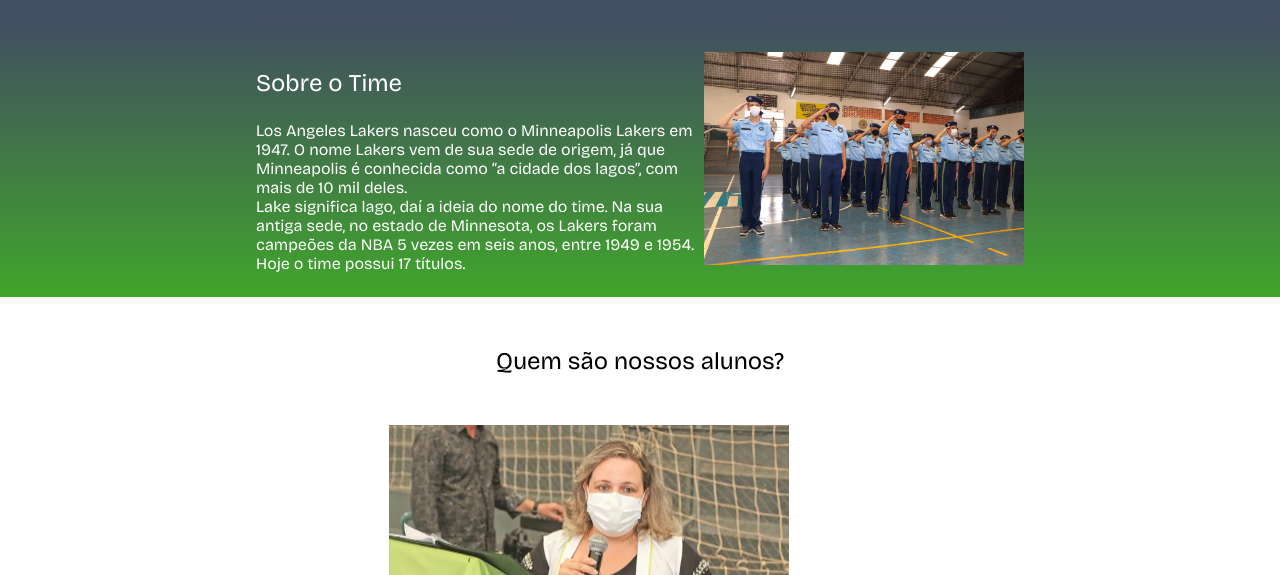
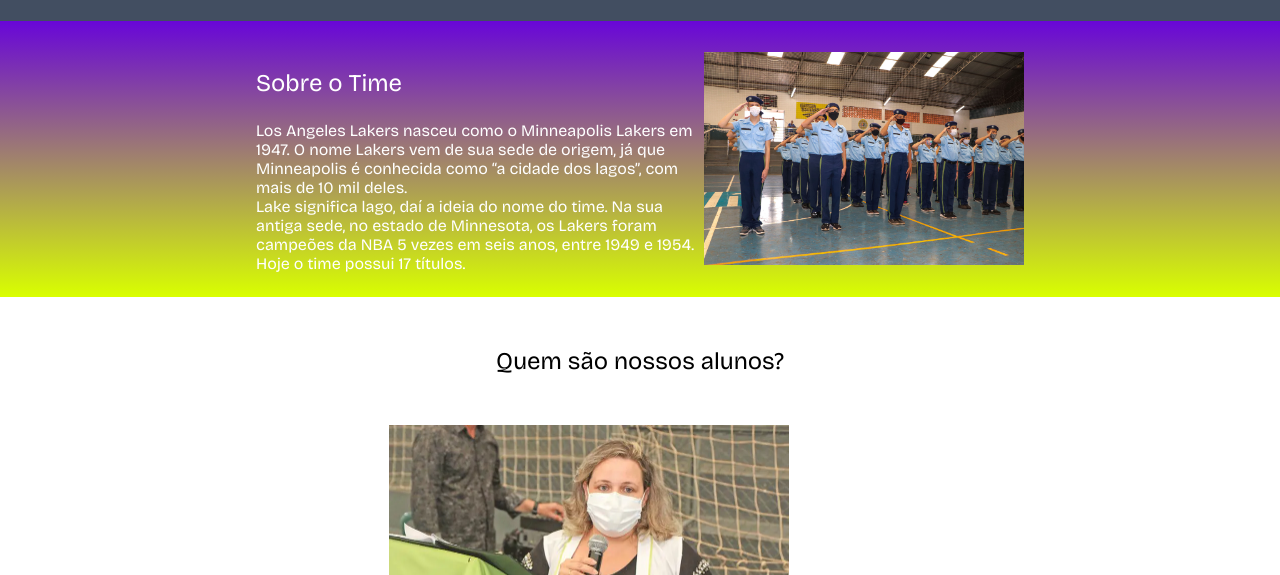
Before and after one commit to FernandoPessoni/Reposit-rio, a plain HTML site: page index.html in a window 1280 px wide. Shown: the part 191-766 px from the top of the page. Drawn offline with nearby package versions, Linux system fonts and the light colour scheme.

Commit message:
mudei a cor

```diff
--- a/style.css
+++ b/style.css
@@ -32,7 +32,7 @@ body{
 }
 
 .escola{
-    background-image: linear-gradient(#424E61,#40a52b);
+    background-image: linear-gradient(#6806d8,#d9ff00);
     color: white;
     display: flex;
     justify-content: center;
```
